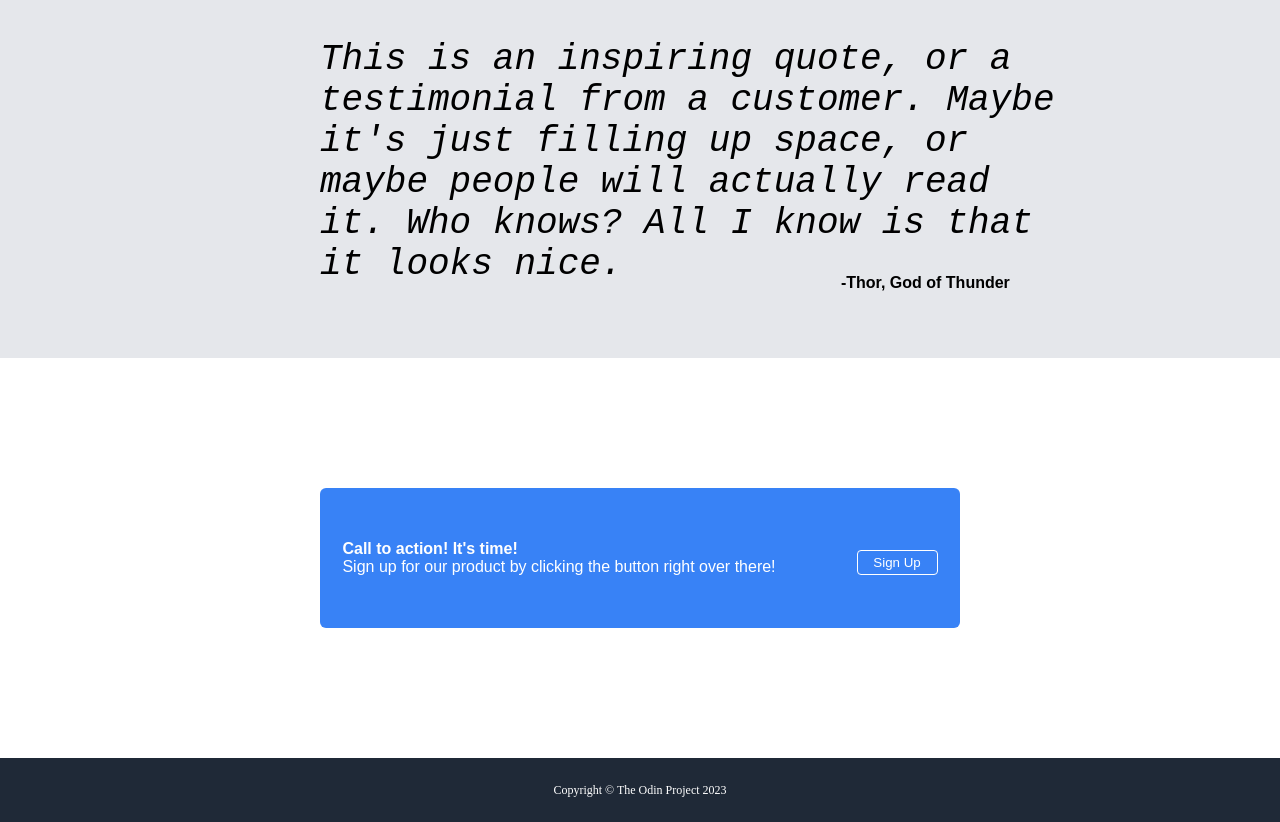
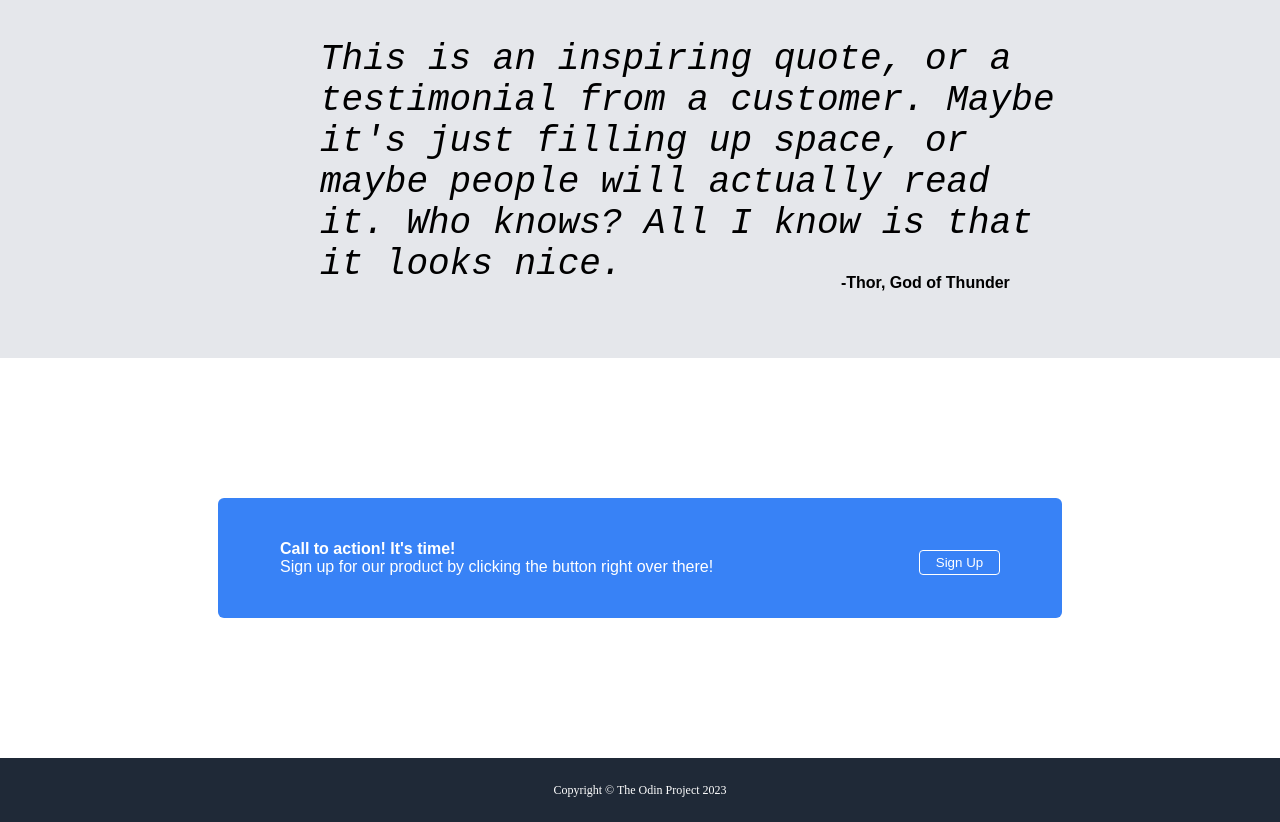
Before and after one commit to yvesHCBD/landing-page-v2, a plain HTML site: page index.html in a window 1280 px wide. Shown: the part 876-1698 px from the top of the page. Drawn offline with Linux system fonts and the light colour scheme.

Commit message:
fixed positioning of CTA information

```diff
--- a/style.css
+++ b/style.css
@@ -99,14 +99,6 @@ body {
   display: flex;
 }
 
-/* .square-containers { */
-/*   display: flex; */
-/*   flex-direction: column; */
-/*   border-radius: 8px; */
-/*   margin-left: 16px; */
-/*   margin-right: 16px; */
-/* } */
-
 .square-containers p {
   text-align: center;
   width: 150px;
@@ -157,10 +149,10 @@ body {
 
 .CTA-container {
   display: flex;
-  justify-content: center;
+  justify-content: space-around;
   align-items: center;
-  height: 35%;
-  width: 50%;
+  height: 30%;
+  width: 66%;
   border-radius: 6px;
   color: white;
   background-color: #3882f6;
```
